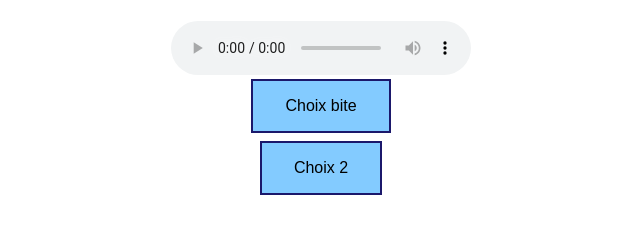
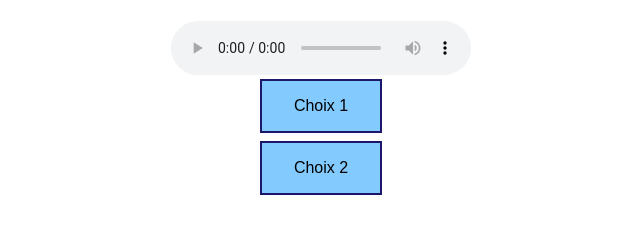
Before and after one commit to TANGUYP18/audioDontVousEtesLeHero.github.io, a plain HTML site: page pages/audio_1.html in a window 1280 px wide. Shown: the part 59-292 px from the top of the page, without its empty margins (319-959 px from the left). Drawn offline with Linux system fonts and the light colour scheme.

Commit message:
Update audio_1.html

```diff
--- a/pages/audio_1.html
+++ b/pages/audio_1.html
@@ -19,7 +19,7 @@
     </audio>
 
     <form action="audio_2.html">
-        <button type="submit" class="button button1">Choix bite</button>
+        <button type="submit" class="button button1">Choix 1</button>
     </form>
 
     <form action="audio_3.html">
```
